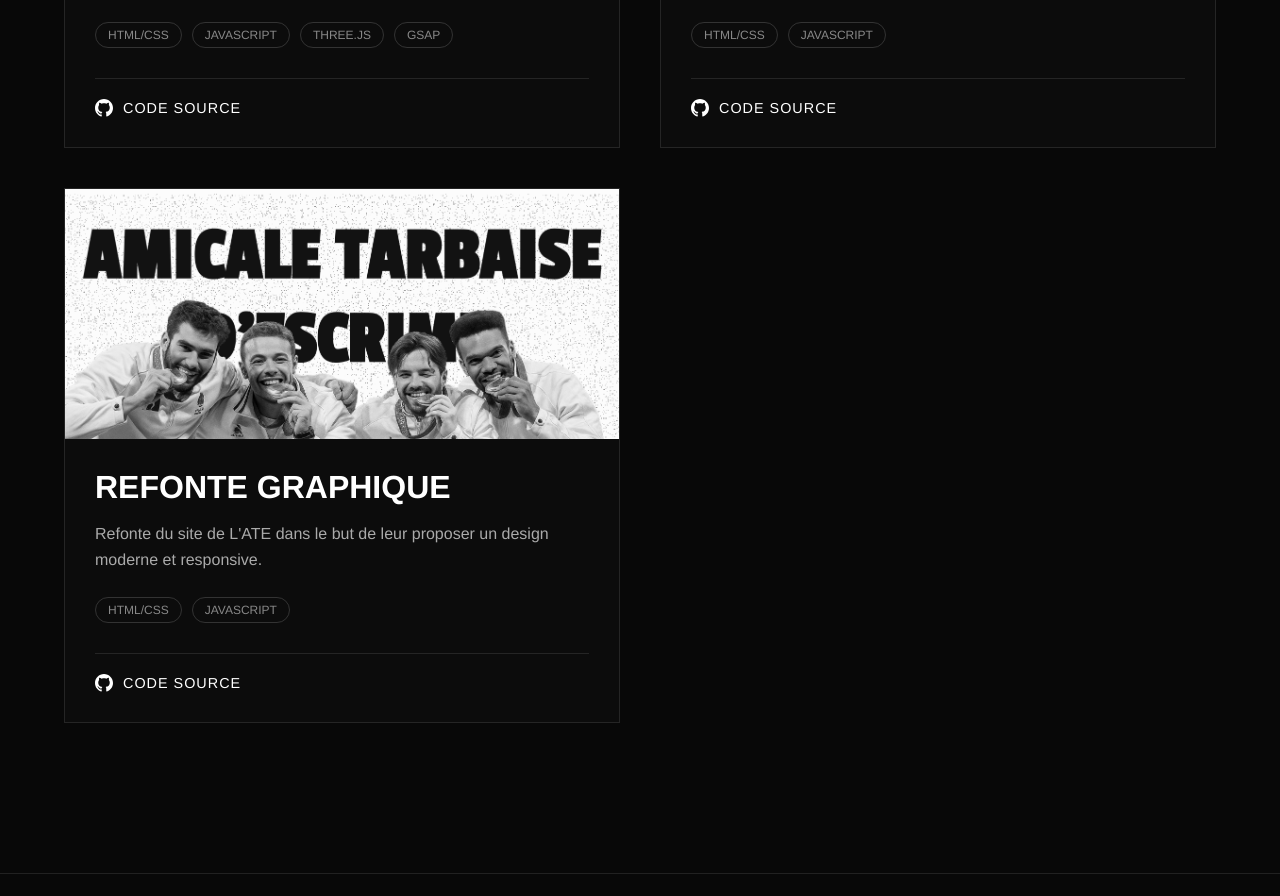
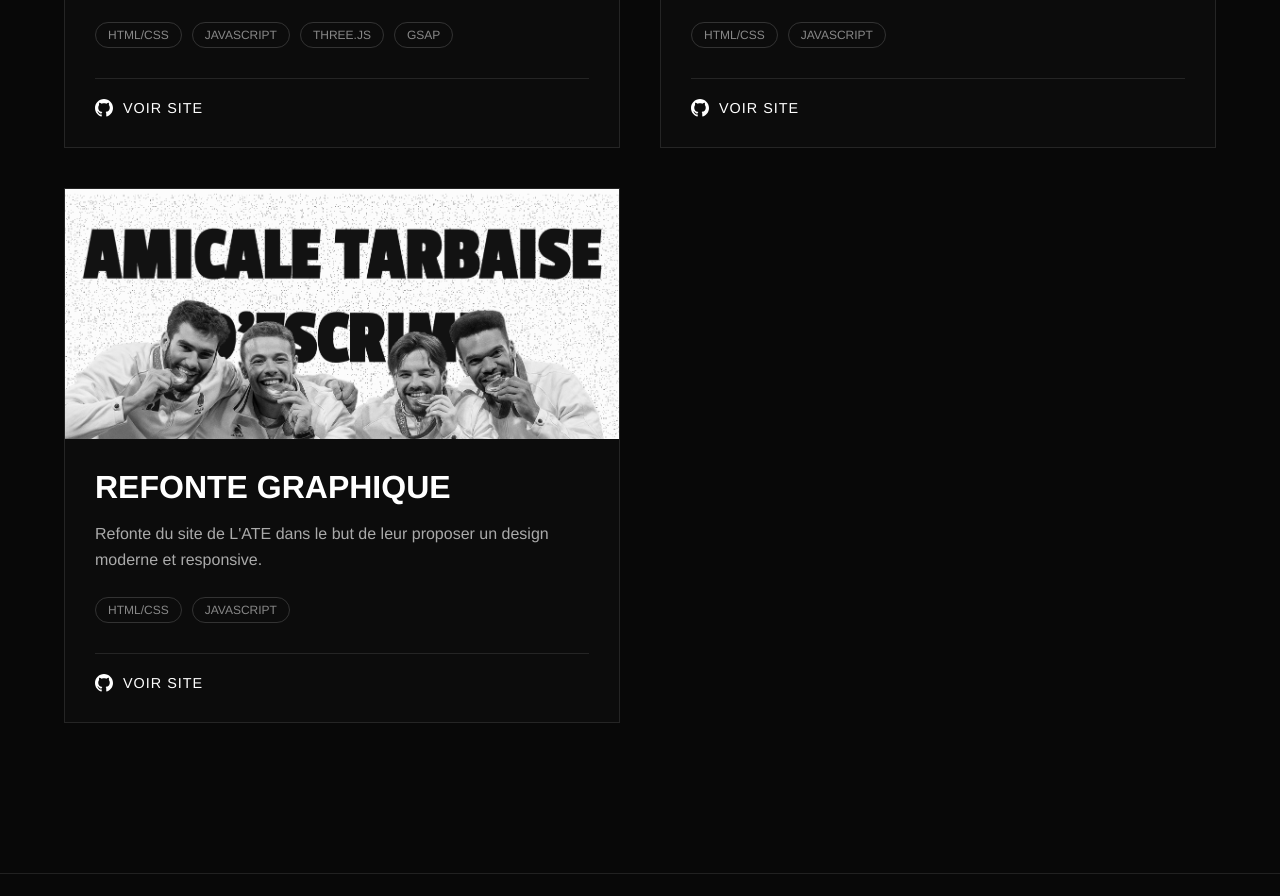
Before and after one commit to NathanaelDutheuil/Portfolio, a website built with Vite: page projets.html in a window 1280 px wide. Shown: the part 867-1763 px from the top of the page. Built offline with nearby package versions, Linux system fonts and the light colour scheme.

Commit message:
Update projets.html

```diff
--- a/projets.html
+++ b/projets.html
@@ -87,9 +87,9 @@
                     <span class="tag">GSAP</span>
                 </div>
                 <div class="card-links">
-                    <a href="https://github.com/ton-pseudo/ton-repo" target="_blank" class="btn-link">
+                    <a href="https://nathanaeldutheuil.github.io/Portfolio/" target="_blank" class="btn-link">
                         <svg viewBox="0 0 24 24"><path d="M12 0c-6.626 0-12 5.373-12 12 0 5.302 3.438 9.8 8.207 11.387.599.111.793-.261.793-.577v-2.234c-3.338.726-4.033-1.416-4.033-1.416-.546-1.387-1.333-1.756-1.333-1.756-1.089-.745.083-.729.083-.729 1.205.084 1.839 1.237 1.839 1.237 1.07 1.834 2.807 1.304 3.492.997.107-.775.418-1.305.762-1.604-2.665-.305-5.467-1.334-5.467-5.931 0-1.311.469-2.381 1.236-3.221-.124-.303-.535-1.524.117-3.176 0 0 1.008-.322 3.301 1.23.957-.266 1.983-.399 3.003-.404 1.02.005 2.047.138 3.006.404 2.291-1.552 3.297-1.23 3.297-1.23.653 1.653.242 2.874.118 3.176.77.84 1.235 1.911 1.235 3.221 0 4.609-2.807 5.624-5.479 5.921.43.372.823 1.102.823 2.222v3.293c0 .319.192.694.801.576 4.765-1.589 8.199-6.086 8.199-11.386 0-6.627-5.373-12-12-12z"/></svg>
-                        Code Source
+                        Voir site
                     </a>
                 </div>
             </div>
@@ -109,7 +109,7 @@
                 <div class="card-links">
                     <a href="https://nathanaeldutheuil.github.io/Urbex/" target="_blank" class="btn-link">
                         <svg viewBox="0 0 24 24"><path d="M12 0c-6.626 0-12 5.373-12 12 0 5.302 3.438 9.8 8.207 11.387.599.111.793-.261.793-.577v-2.234c-3.338.726-4.033-1.416-4.033-1.416-.546-1.387-1.333-1.756-1.333-1.756-1.089-.745.083-.729.083-.729 1.205.084 1.839 1.237 1.839 1.237 1.07 1.834 2.807 1.304 3.492.997.107-.775.418-1.305.762-1.604-2.665-.305-5.467-1.334-5.467-5.931 0-1.311.469-2.381 1.236-3.221-.124-.303-.535-1.524.117-3.176 0 0 1.008-.322 3.301 1.23.957-.266 1.983-.399 3.003-.404 1.02.005 2.047.138 3.006.404 2.291-1.552 3.297-1.23 3.297-1.23.653 1.653.242 2.874.118 3.176.77.84 1.235 1.911 1.235 3.221 0 4.609-2.807 5.624-5.479 5.921.43.372.823 1.102.823 2.222v3.293c0 .319.192.694.801.576 4.765-1.589 8.199-6.086 8.199-11.386 0-6.627-5.373-12-12-12z"/></svg>
-                        Code Source
+                        Voir site
                     </a>
                 </div>
             </div>
@@ -129,7 +129,7 @@
                 <div class="card-links">
                     <a href="https://nathanaeldutheuil.github.io/ATE/" target="_blank" class="btn-link">
                         <svg viewBox="0 0 24 24"><path d="M12 0c-6.626 0-12 5.373-12 12 0 5.302 3.438 9.8 8.207 11.387.599.111.793-.261.793-.577v-2.234c-3.338.726-4.033-1.416-4.033-1.416-.546-1.387-1.333-1.756-1.333-1.756-1.089-.745.083-.729.083-.729 1.205.084 1.839 1.237 1.839 1.237 1.07 1.834 2.807 1.304 3.492.997.107-.775.418-1.305.762-1.604-2.665-.305-5.467-1.334-5.467-5.931 0-1.311.469-2.381 1.236-3.221-.124-.303-.535-1.524.117-3.176 0 0 1.008-.322 3.301 1.23.957-.266 1.983-.399 3.003-.404 1.02.005 2.047.138 3.006.404 2.291-1.552 3.297-1.23 3.297-1.23.653 1.653.242 2.874.118 3.176.77.84 1.235 1.911 1.235 3.221 0 4.609-2.807 5.624-5.479 5.921.43.372.823 1.102.823 2.222v3.293c0 .319.192.694.801.576 4.765-1.589 8.199-6.086 8.199-11.386 0-6.627-5.373-12-12-12z"/></svg>
-                        Code Source
+                        Voir site
                     </a>
                 </div>
             </div>
```
